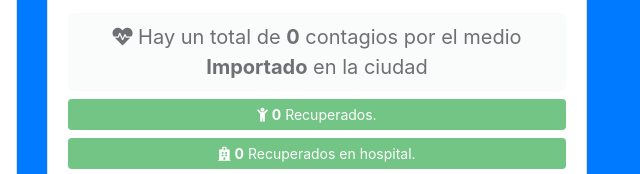
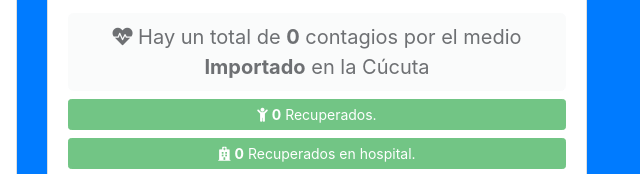
Before and after one commit to MartinMedinaRuvian/Covid19Colombia, a plain HTML site: page index.html in a window 1280 px wide. Shown: the part 803-977 px from the top of the page, 608-1248 px from the left. Drawn offline with Linux system fonts and the light colour scheme; no server answers.

Commit message:
Update index.html
Quite la palabra ciudad por la variable ciudad para que sea dinámico en el nuevo filtro de contagio

```diff
--- a/index.html
+++ b/index.html
@@ -128,7 +128,7 @@
                       </select>
 
                 </div>
-                <button type="button" class="btn btn-light btn-lg btn-block disabled"><i class="fa fa-heartbeat"></i> Hay un total de <b>{{totalCu}}</b> contagios por el medio <b>{{tcontagio}}</b> en la ciudad</button>
+                <button type="button" class="btn btn-light btn-lg btn-block disabled"><i class="fa fa-heartbeat"></i> Hay un total de <b>{{totalCu}}</b> contagios por el medio <b>{{tcontagio}}</b> en la {{ciudad}}</button>
                 <button type="button" class="btn btn-success btn-sm btn-block disabled"><i class="fa fa-child"></i> <b>{{cantR}}</b> Recuperados.</button>
                 <button type="button" class="btn btn-success btn-sm btn-block disabled"><i class="fa fa-hospital"></i> <b>{{canRhospital}}</b> Recuperados en hospital.</button>
                 <button type="button" class="btn btn-danger btn-sm btn-block disabled"><i class="fa fa-plus"></i> <b>{{canFa}}</b> Fallecidos.</button>
```
